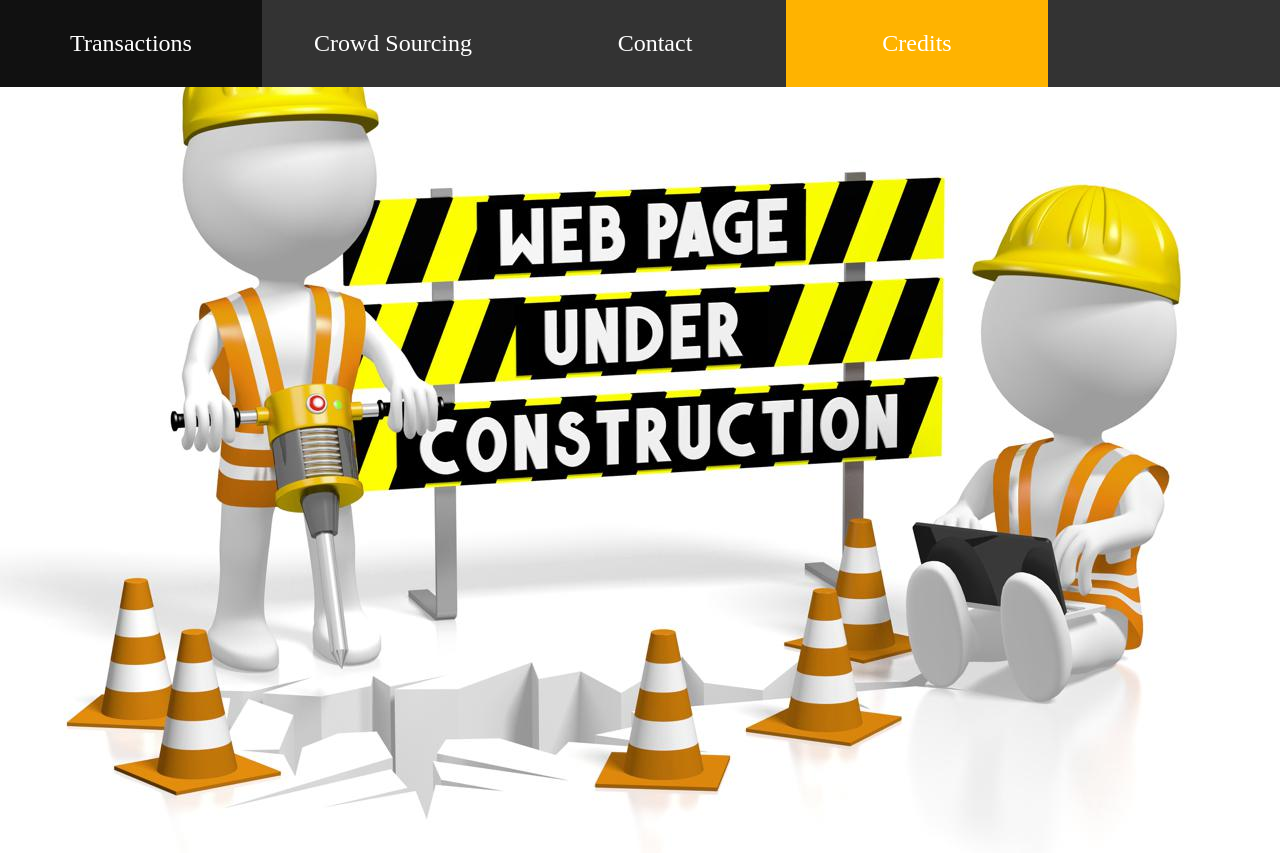
After one commit to lagadhmatsa/payment_django, a Django app: page /credits/crowdsourcing/ in a window 1280 px wide. The commit adds this page. Run offline with Django 3.2, Linux system fonts and the light colour scheme.

Commit message:
Add files via upload

```diff
--- a/payments/credits/models.py
+++ b/payments/credits/models.py
@@ -35,7 +35,7 @@ class Statement(models.Model):
 
 def random_transaction_id():
     seed()
-    transaction_id = uuid.uuid4().hex[:12].upper()
+    transaction_id = "ADD" + uuid.uuid4().hex[:9].upper()
     return transaction_id
 
 
--- a/payments/credits/urls.py
+++ b/payments/credits/urls.py
@@ -5,6 +5,7 @@ from . import views
 urlpatterns = [
     re_path('^$', views.index, name="credits.index"),
     path('statement/', views.statement, name='credits.statement'),
+    path('crowdsourcing/', views.crowdsourcing, name='credits.crowdsourcing'),
     path('pending_redeem/', views.pending_redeem, name="credits.pending_redeem"),
     path('pending_transactions/', views.pending_transactions, name="credits.pending_transactions"),
     path('verify_sms/', views.verify_sms, name="credits.verify_sms"),
--- a/payments/credits/views.py
+++ b/payments/credits/views.py
@@ -39,18 +39,21 @@ def statement(request):
     transaction_disp = {'trans': transaction}
     return render(request, 'credits/statement.html', context=transaction_disp)
 
+def crowdsourcing(request):
+    return render(request, 'credits/crowdsourcing.html')
 
 def pending_redeem(request):
     redeem_amount = request.POST['redeem_amount']
+    seed()
     code = get_random_string(length=6, allowed_chars='1234567890')
     if have_internet():
-        temp = Pending_redeem.objects.create(userid=1, redeem_amount=redeem_amount,transaction_id=uuid.uuid4().hex[:12].upper(), code=int(code))
-        auth_token = "Twilio account auth token"
-        account_sid = "Twilio account SSID"
+        Pending_redeem.objects.create(userid=1, redeem_amount=redeem_amount,transaction_id="RED"+uuid.uuid4().hex[:9].upper(), code=int(code))
+        auth_token = "7f7afc0c7b5a8e3b39b82d374af486a4"
+        account_sid = "ACe24048a852b18d18ac49658450803864"
         client = Client(account_sid, auth_token)
-        message = client.messages.create(
-             to="Twilio registered mobile number",
-             from_="Twilio alloted mobile number",
+        client.messages.create(
+             to="+917842149220",
+             from_="+18649900776",
              body="Use {} code for verification.Amount requested to redeem is {}".format(code, redeem_amount))
     else:
         return HttpResponse("Internet not available.Please check your connection" + '<html><head><script>history.pushState(null, null, location.href);window.onpopstate = function () {history.go(1);};</script><a href="/credits">Click here to go to home page</a></head></html>')
@@ -78,8 +81,8 @@ def verify_sms(request):
         if y1<0:
             return HttpResponse("Insufficient credits")
         else:
-            user_bal_update = AccountBalance.objects.filter(userid=1).update(balance=y1)
-            statement_update = Statement.objects.filter(userid=1).update(transaction_id_5=temp2.transaction_id_4, transaction_id_4=temp2.transaction_id_3, transaction_id_3=temp2.transaction_id_2, transaction_id_2=temp2.transaction_id_1, transaction_id_1=temp1.transaction_id, last5=z4, last4=z3, last3=z2, last2=z1, last1=redeem_amount, date5=temp2.date4, date4=temp2.date3, date3=temp2.date2, date2=temp2.date1, date1=datetime.now())
+            AccountBalance.objects.filter(userid=1).update(balance=y1)
+            Statement.objects.filter(userid=1).update(transaction_id_5=temp2.transaction_id_4, transaction_id_4=temp2.transaction_id_3, transaction_id_3=temp2.transaction_id_2, transaction_id_2=temp2.transaction_id_1, transaction_id_1=temp1.transaction_id, last5=z4, last4=z3, last3=z2, last2=z1, last1=redeem_amount, date5=temp2.date4, date4=temp2.date3, date3=temp2.date2, date2=temp2.date1, date1=datetime.now())
             temp1.delete()
             return HttpResponse(key_success_page)
     else:
@@ -96,11 +99,11 @@ def pending_transactions(request):
     add_amount = request.POST['add_amount']
     key = random_key()
     if have_internet():
-        temp = Pending_transactions.objects.create(u_id=1, pending_amount=add_amount, key=key)
+        Pending_transactions.objects.create(u_id=1, pending_amount=add_amount, key=key)
         subject = 'Payment confirmation'
         message = ('Please use this key for confirmation {}'.format(key))
         email_from = settings.EMAIL_HOST_USER
-        recipient_list = ['Recipient email',]
+        recipient_list = ['lagadhkumar.m17@iiits.in',]
         send_mail( subject, message, email_from, recipient_list)
     else:
         return HttpResponse("Internet not available.Please check your connection" + '<html><head><script>history.pushState(null, null, location.href);window.onpopstate = function () {history.go(1);};</script><a href="/credits">Click here to go to home page</a></head></html>')
@@ -122,8 +125,8 @@ def confirm(request):
     if pay_key == temp1.key:
         temp = AccountBalance.objects.get(userid=1)
         y1 = float(temp.balance) + float(add_amount)
-        user_bal_update = AccountBalance.objects.filter(userid=1).update(balance=y1)
-        statement_update = Statement.objects.filter(userid=1).update(transaction_id_5=temp2.transaction_id_4,transaction_id_4=temp2.transaction_id_3,transaction_id_3=temp2.transaction_id_2,transaction_id_2=temp2.transaction_id_1,transaction_id_1=temp1.transaction_id,last5=z4, last4=z3, last3=z2,last2=z1, last1=add_amount,date5=temp2.date4,date4=temp2.date3,date3=temp2.date2,date2=temp2.date1,date1=datetime.now())
+        AccountBalance.objects.filter(userid=1).update(balance=y1)
+        Statement.objects.filter(userid=1).update(transaction_id_5=temp2.transaction_id_4,transaction_id_4=temp2.transaction_id_3,transaction_id_3=temp2.transaction_id_2,transaction_id_2=temp2.transaction_id_1,transaction_id_1=temp1.transaction_id,last5=z4, last4=z3, last3=z2,last2=z1, last1=add_amount,date5=temp2.date4,date4=temp2.date3,date3=temp2.date2,date2=temp2.date1,date1=datetime.now())
         temp1.delete()
         return HttpResponse(key_success_page)
     else:
--- a/payments/payments/settings.py
+++ b/payments/payments/settings.py
@@ -20,7 +20,7 @@ BASE_DIR = os.path.dirname(os.path.dirname(os.path.abspath(__file__)))
 # See https://docs.djangoproject.com/en/2.1/howto/deployment/checklist/
 
 # SECURITY WARNING: keep the secret key used in production secret!
-SECRET_KEY = 'Your secret here'
+SECRET_KEY = 'b+1t(-uixj1k6&_445uy_br%m+3qx4g$d28ni--l!usc+-$-6='
 
 # SECURITY WARNING: don't run with debug turned on in production!
 DEBUG = True
@@ -128,5 +128,5 @@ EMAIL_BACKEND = "django.core.mail.backends.smtp.EmailBackend"
 EMAIL_HOST = "smtp.googlemail.com"
 EMAIL_USE_TLS = True
 EMAIL_PORT = 587
-EMAIL_HOST_USER = "Enter your sender email here"
-EMAIL_HOST_PASSWORD = "Your email password"
+EMAIL_HOST_USER = "lagadhmatsa@gmail.com"
+EMAIL_HOST_PASSWORD = "dhanamahi@3123"
--- /dev/null
+++ b/payments/templates/credits/crowdsourcing.html
@@ -0,0 +1,63 @@
+<!DOCTYPE html>
+<html lang="en">
+<head>
+    <script type="text/javascript" >
+        history.pushState(null, null, location.href);
+        window.onpopstate = function () {
+            history.go(1);
+        };
+    </script>
+    <meta charset="UTF-8">
+    <title>Title</title>
+    <link rel="stylesheet" href="/static/index.css" >
+    <style>
+    body {margin:0;}
+    table {margin: 130px;}
+    .tabletype{margin: 130px;}
+    ul {
+        list-style-type: none;
+        margin: 0;
+        padding: 0;
+        overflow: hidden;
+        background-color: #333;
+        position: fixed;
+        top: 0;
+        width: 100%;
+    }
+
+    li {
+        float: left;
+    }
+
+    li a {
+        display: block;
+        color: white;
+        text-align: center;
+        padding: 30px 16px;
+        text-decoration: none;
+        width: 230px;
+        font-size: x-large;
+        font-family: "Malgun Gothic";
+    }
+
+    li a:hover:not(.active) {
+        background-color: #111;
+    }
+
+    .active {
+        background-color: #ffb300;
+    }
+    </style>
+</head>
+<body>
+    <div>
+        <ul>
+            <li><a href="/credits/statement">Transactions</a></li>
+            <li><a href="/credits/crowdsourcing">Crowd Sourcing</a></li>
+            <li><a href="www.google.com">Contact</a></li>
+            <li><a class="active" href="/credits">Credits</a></li>
+        </ul>
+    </div>
+        <img src="/static/underconstruction.jpeg" alt="Under Construction">
+</body>
+</html>
--- a/payments/templates/credits/pending_pay.html
+++ b/payments/templates/credits/pending_pay.html
@@ -11,12 +11,9 @@
     </script>
 </head>
 <body>
-
-    <!--The below form is to test with paypal sandbox, and the code can be generated as per our requirement after creating paypal sandbox account-->
-
     <form action="https://www.sandbox.paypal.com/cgi-bin/webscr" method="post" target="_top">
         <input type="hidden" name="cmd" value="_s-xclick">
-        <input type="hidden" name="hosted_button_id" value="secret id">
+        <input type="hidden" name="hosted_button_id" value="4U2Y85F85JDWC">
         <input type="image" src="https://www.sandbox.paypal.com/en_GB/i/btn/btn_buynowCC_LG.gif" border="0" name="submit" alt="PayPal – The safer, easier way to pay online!">
         <img alt="" border="0" src="https://www.sandbox.paypal.com/en_GB/i/scr/pixel.gif" width="1" height="1">
     </form>
--- a/payments/templates/credits/statement.html
+++ b/payments/templates/credits/statement.html
@@ -58,7 +58,7 @@
     <div class="splitright">
          <ul>
             <li><a href="/credits/statement">Home</a></li>
-            <li><a href="#news">Crowd Sourcing</a></li>
+            <li><a href="/credits/crowdsourcing">Crowd Sourcing</a></li>
             <li><a href="www.google.com">Contact</a></li>
             <li><a class="active" href="/credits">Credits</a></li>
         </ul>
```
Also changed, not shown: payments/credits/sms.py (added, +27 -0 lines), payments/templates/credits/index.html (+4 -4 lines), payments/credits/migrations/0039_auto_20181117_2039.py (added), payments/credits/migrations/0040_auto_20181117_2039.py (added), payments/credits/migrations/0041_auto_20181117_2042.py (added), payments/db.sqlite3, payments/templates/credits/underconstruction.jpeg (added).
